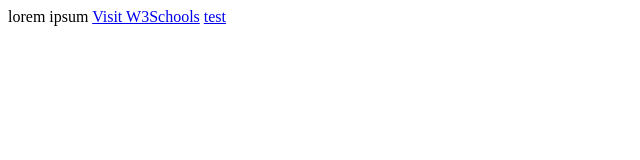
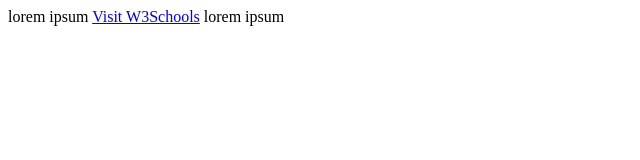
Before and after one commit to tivoris/webside_name, a plain HTML site: page index.html in a window 1280 px wide. Shown: the whole page, without its empty margins (0-640 px from the left). Drawn offline with Linux system fonts and the light colour scheme.

Commit message:
Update index.html

```diff
--- a/index.html
+++ b/index.html
@@ -8,5 +8,5 @@
 <body>
 lorem ipsum
 <a href="https://www.w3schools.com/">Visit W3Schools</a>
-<a href="./">test</a>
+lorem ipsum
 </body>
```
